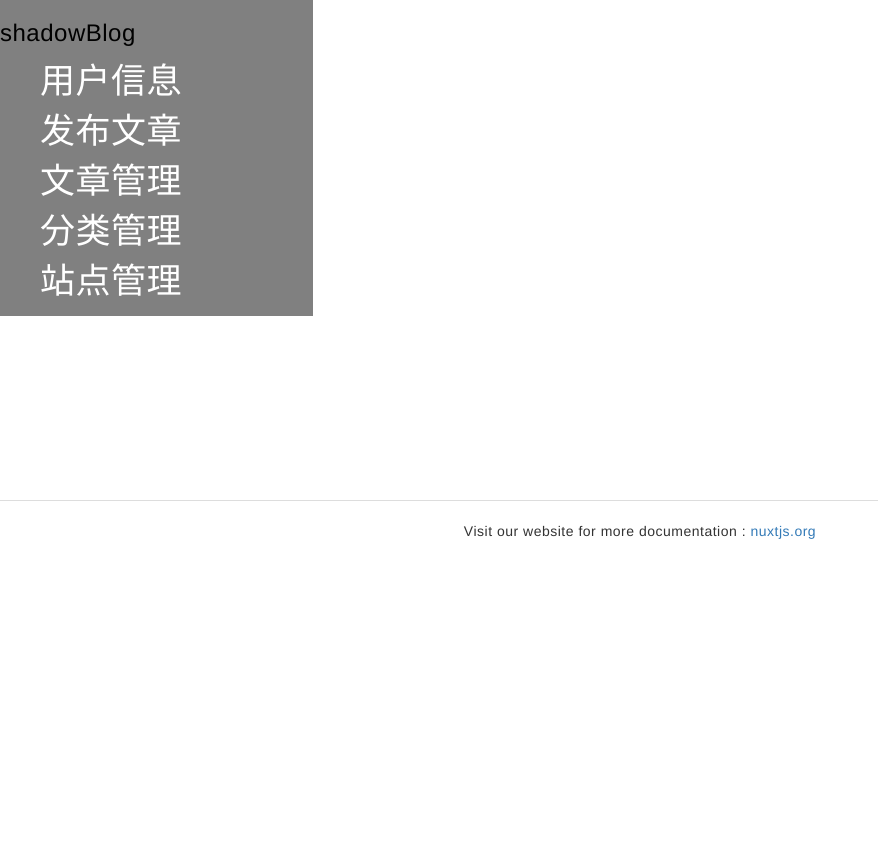
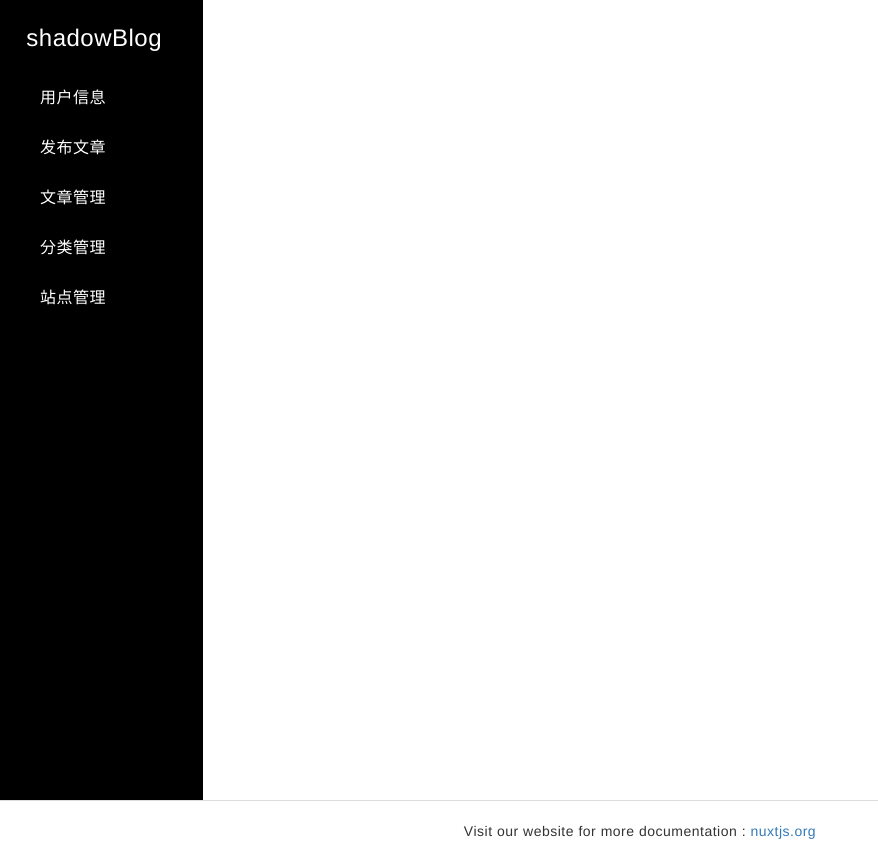
Before and after one commit to xenaluo/shadowBlog, a Nuxt app: page /admin in a window 1280 px wide. Shown: the whole page, without its empty margins (0-878 px from the left). Before the commit the page ends 800 px from the top, so only its background shows below. Built offline with nearby package versions, Linux system fonts and the light colour scheme.

Commit message:
admin layout

```diff
--- a/layouts/default.vue
+++ b/layouts/default.vue
@@ -1,9 +1,9 @@
 <template>
   <div>
 
-    <section class = "row">
+    <section class = "row body">
 
-      <section class = "left col-md-3">
+      <section class = "left col-md-2">
         <section class = "title">
           <h3>shadowBlog</h3>
           <ul class = "left_list">
@@ -15,7 +15,7 @@
           </ul>
         </section>
       </section>
-      <section class = "right col-md-9" >
+      <section class = "right col-md-10" >
         <nuxt/>
       </section>
 
@@ -68,17 +68,26 @@ export default {
   font-size: 2.5em;
   margin: 0;
 }
-a:hover {
+ .left_list >a:hover {
   text-dectoration: none;
 }
 .left {
-  background: grey;
+  background: black;
+  height: 800px;
 }
 .right {
   height:500px;
   border:1px sold black;
 }
 .left_list>li>a {
+  font-size: 16px;
   color:white;
 }
+  h3 {
+    padding: 5px;
+    color:white;
+    font-weight: blod;
+    text-align: center;
+  }
+
 </style>
```
